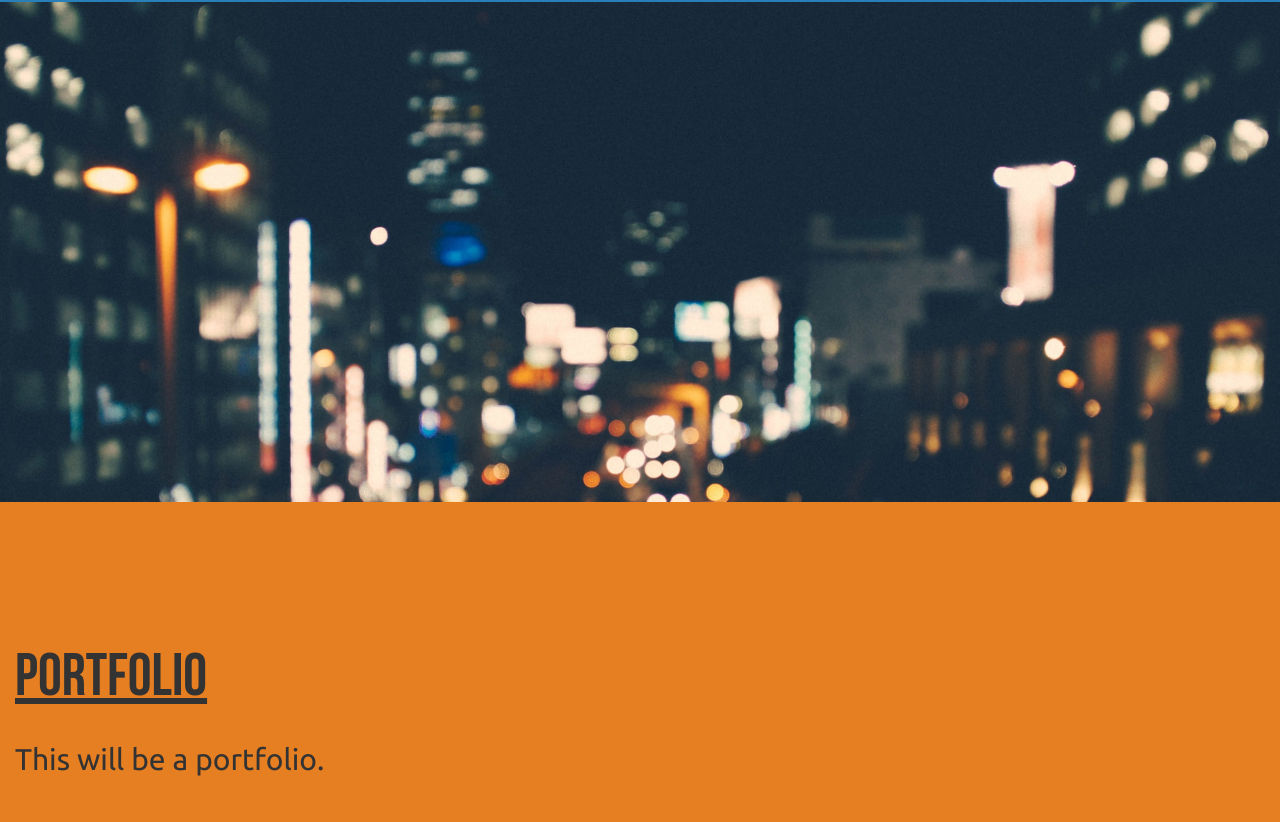
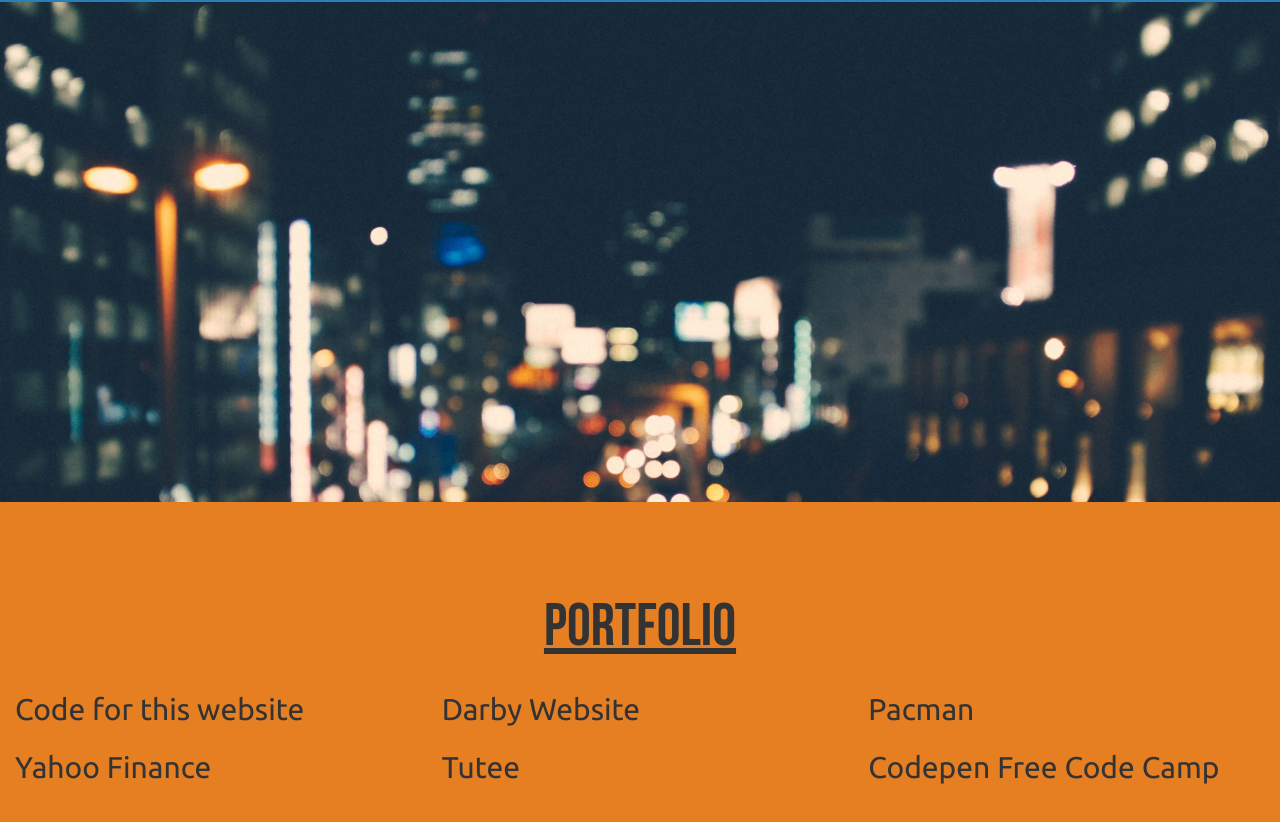
Before and after one commit to IsaacGluck/IsaacGluck.github.io, a plain HTML site: page index.html in a window 1280 px wide. Shown: the part 1598-2420 px from the top of the page. Drawn offline with nearby package versions, Linux system fonts and the light colour scheme; some packages are replaced by stand-ins of ours; a script that the page names is missing.

Commit message:
name changes, setting up portfolio

```diff
--- a/css/main.css
+++ b/css/main.css
@@ -139,7 +139,7 @@ nav {
 
 /* Fix minor Spacing */
 .row {
-    margin-right: 0;
+    /*margin-right: 0;*/
 }
 
 .navbar-inverse .navbar-brand {
@@ -194,7 +194,7 @@ nav {
 }
 
 .header {
-    padding-top: 50px;
+    /*padding-top: 50px;*/
     font-family: 'BebasNeue', sans-serif;
     font-size: 60px;
     text-decoration: underline;
--- a/index.html
+++ b/index.html
@@ -48,11 +48,11 @@
 
         <div class="navbar-collapse collapse" id="isaac-nav" aria-expanded="false">
           <ul class="nav navbar-nav navbar-right">
-            <li class="hidden"><a class="" href="#page-top"></a></li>
-            <li class="toggle-drop"><a id="Home-Link" href="">Home</a></li>
-            <li class="toggle-drop"><a id="About-Link" href="">About</a></li>
-            <li class="toggle-drop"><a id="Portfolio-Link" href="">Portfolio</a></li>
-            <li class="toggle-drop"><a id="Contact-Link" href="">Contact</a></li>
+            <li class="hidden"><a class="" href="#Home"></a></li>
+            <li class="toggle-drop"><a id="Home-Link" href="#Home">Home</a></li>
+            <li class="toggle-drop"><a id="About-Link" href="#About">About</a></li>
+            <li class="toggle-drop"><a id="Portfolio-Link" href="#Portfolio">Portfolio</a></li>
+            <li class="toggle-drop"><a id="Contact-Link" href="#Contact">Contact</a></li>
           </ul>
         </div>
       </div> <!-- container-fluid -->
@@ -92,7 +92,7 @@
                 <a href="https://github.com/IsaacGluck"><i class="fa fa-github-square fa-5x"></i></a>
               </div>
               <div class="col-md-2">
-                <a href=""><i class="fa fa-envelope-o fa-5x"></i></a>
+                <a href="#Contact"><i class="fa fa-envelope-o fa-5x"></i></a>
               </div>
             </div>
           </div>
@@ -106,11 +106,38 @@
     <section id="Portfolio" class="portfolio-section full">
       <div class="container-fluid" >
         <div class="row">
-          <div class="col-md-6">
-            <h1 class="header">Portfolio</h1>
-            <p class="content">
-              This will be a portfolio.
-            </p>
+          <div class="col-md-12">
+            <h1 class="header text-center">Portfolio</h1>
+          </div>
+          <div class="col-md-4">
+            <div class="content">
+              Code for this website
+            </div>
+          </div>
+          <div class="col-md-4">
+            <div class="content">
+              Darby Website
+            </div>
+          </div>
+          <div class="col-md-4">
+            <div class="content">
+              Pacman
+            </div>
+          </div>
+          <div class="col-md-4">
+            <div class="content">
+              Yahoo Finance
+            </div>
+          </div>
+          <div class="col-md-4">
+            <div class="content">
+              Tutee
+            </div>
+          </div>
+          <div class="col-md-4">
+            <div class="content">
+              Codepen Free Code Camp
+            </div>
           </div>
         </div>
       </div>
@@ -156,7 +183,7 @@
 
 
     <!-- Back to top -->
-    <a href="#" class="back-to-top">Back to Top</a>
+    <a href="#Home" class="back-to-top">Back to Top</a>
 
     <!-- Footer -->
     <div class="row footer">
--- a/js/main.js
+++ b/js/main.js
@@ -5,8 +5,9 @@ $("document").ready(function($) {
 
 	$(function sectionSize() {
 	    $(".full").css('height', $(window).height());
+	    $(".full").css('width', $(window).width());
 	    $(".full").css('min-height', '700px');
-	    $("#Contact").css('min-height', '750px');
+	    $("#Contact").css('min-height', '700px');
 	});
 
 	//initialise Stellar.js
```
